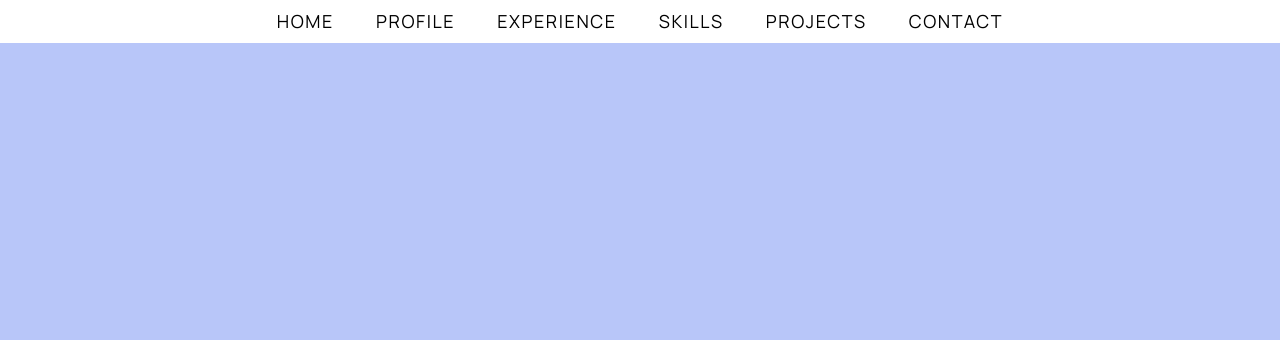
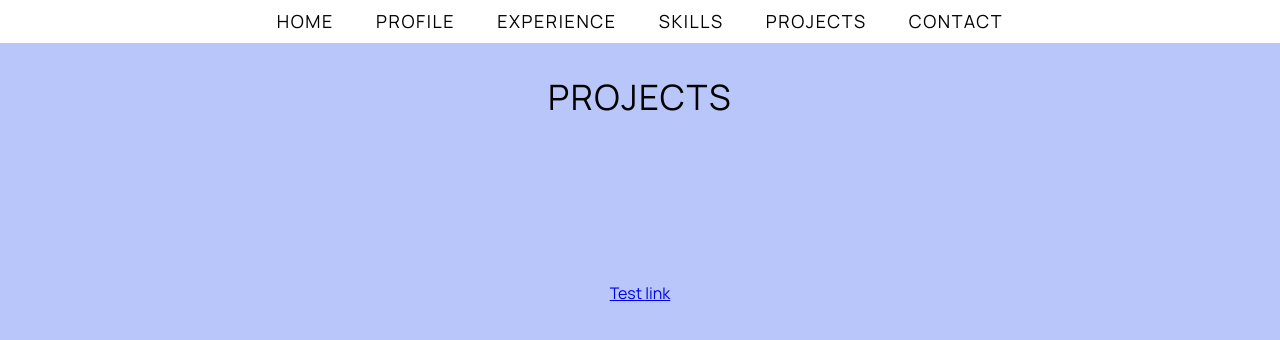
Before and after one commit to DvdHLee/iresume, a React (Create React App) app: page / in a window 1280 px wide. Both pictures are taken after a click on the button "PROJECTS". Shown: the top 340 px of the page. Built offline with nearby package versions, Linux system fonts and the light colour scheme.

Commit message:
link testing

```diff
--- a/public/index.html
+++ b/public/index.html
@@ -27,9 +27,9 @@
     />
     <!--importing font -->
 
-    <link rel="icon" href="/assets/Icons/mail.png" />
+    <!-- <link rel="icon" href="/assets/Icons/mail.png" />
     <link rel="icon" href="/assets/Icons/linkedin.png" />
-    <link rel="icon" href="/assets/Icons/github.png" />
+    <link rel="icon" href="/assets/Icons/github.png" /> -->
 
     <!-- <a href="https://www.flaticon.com/free-icons/email" title="email icons">Email icons created by Tomas Knop - Flaticon</a> -->
     <!-- <a href="https://www.flaticon.com/free-icons/linkedin" title="linkedin icons">Linkedin icons created by Google - Flaticon</a> -->
--- a/src/Components/Contact.js
+++ b/src/Components/Contact.js
@@ -5,7 +5,7 @@ import "./Contact.css";
 const Contact = (props) => {
   return (
     <div className="contact">
-      <p className="contacttitle">Contact</p>
+      <p className="contacttitle">CONTACT</p>
       <div className="contactblock">
         <div className="contactrow">
           <img
--- a/src/Components/Projects.css
+++ b/src/Components/Projects.css
@@ -3,3 +3,11 @@
     height: 100%;
     background-color: #B8C6F9;
 }
+
+.projectstitle {
+    padding-top: 80px;
+    font-size: 35px;
+    letter-spacing: 0.1rem;
+    padding-bottom: 170px;
+    color: rgb(0, 0, 0);
+}
--- a/src/Components/Projects.js
+++ b/src/Components/Projects.js
@@ -4,7 +4,10 @@ import './Projects.css';
 
 const Projects = props => {
     return (
-        <div className="projects"></div>
+        <div className="projects">
+            <p className="projectstitle">PROJECTS</p>
+            <a href="https://github.com/DvdHLee" title="">Test link</a>
+        </div>
     );
 };
 
```
